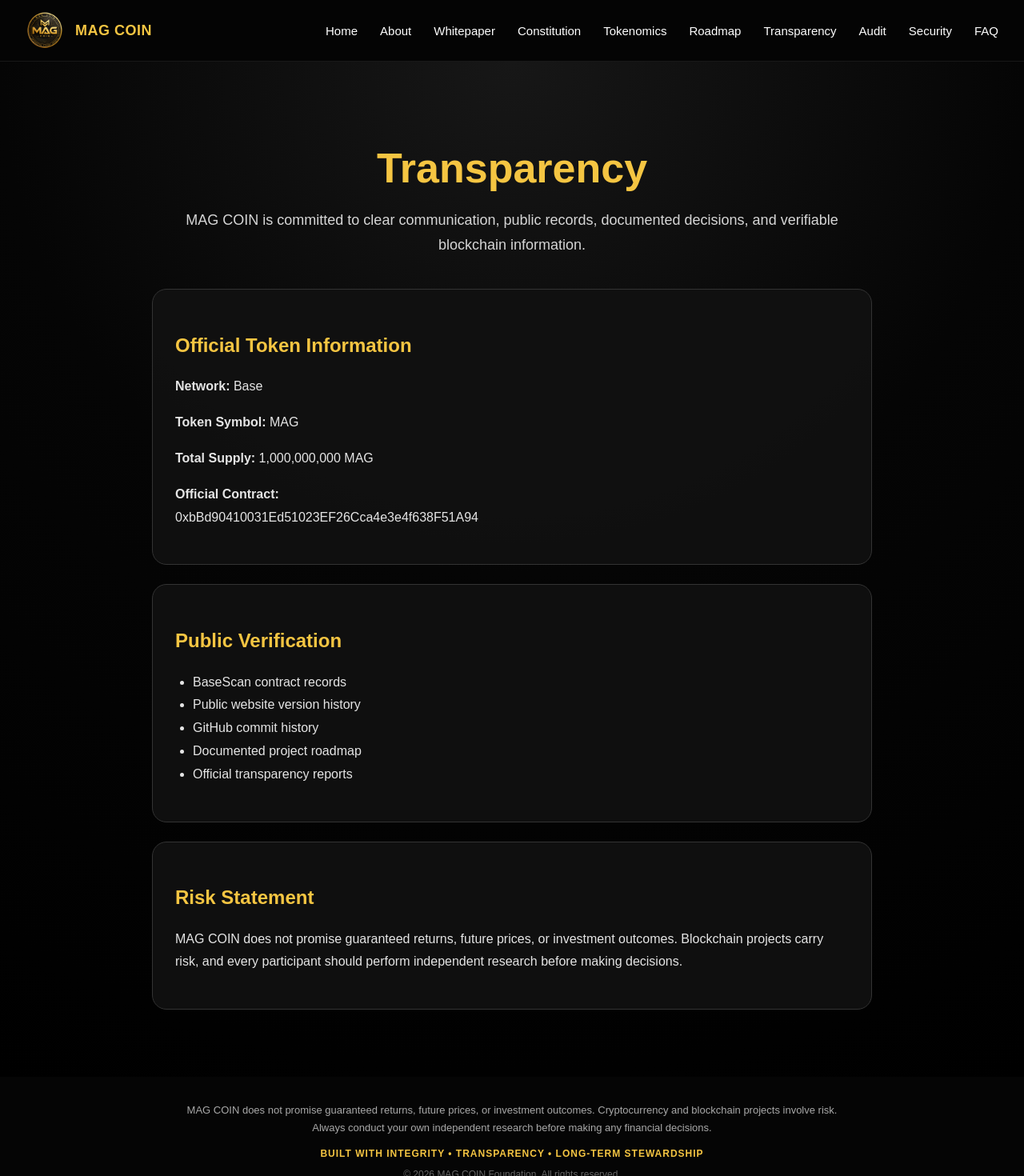
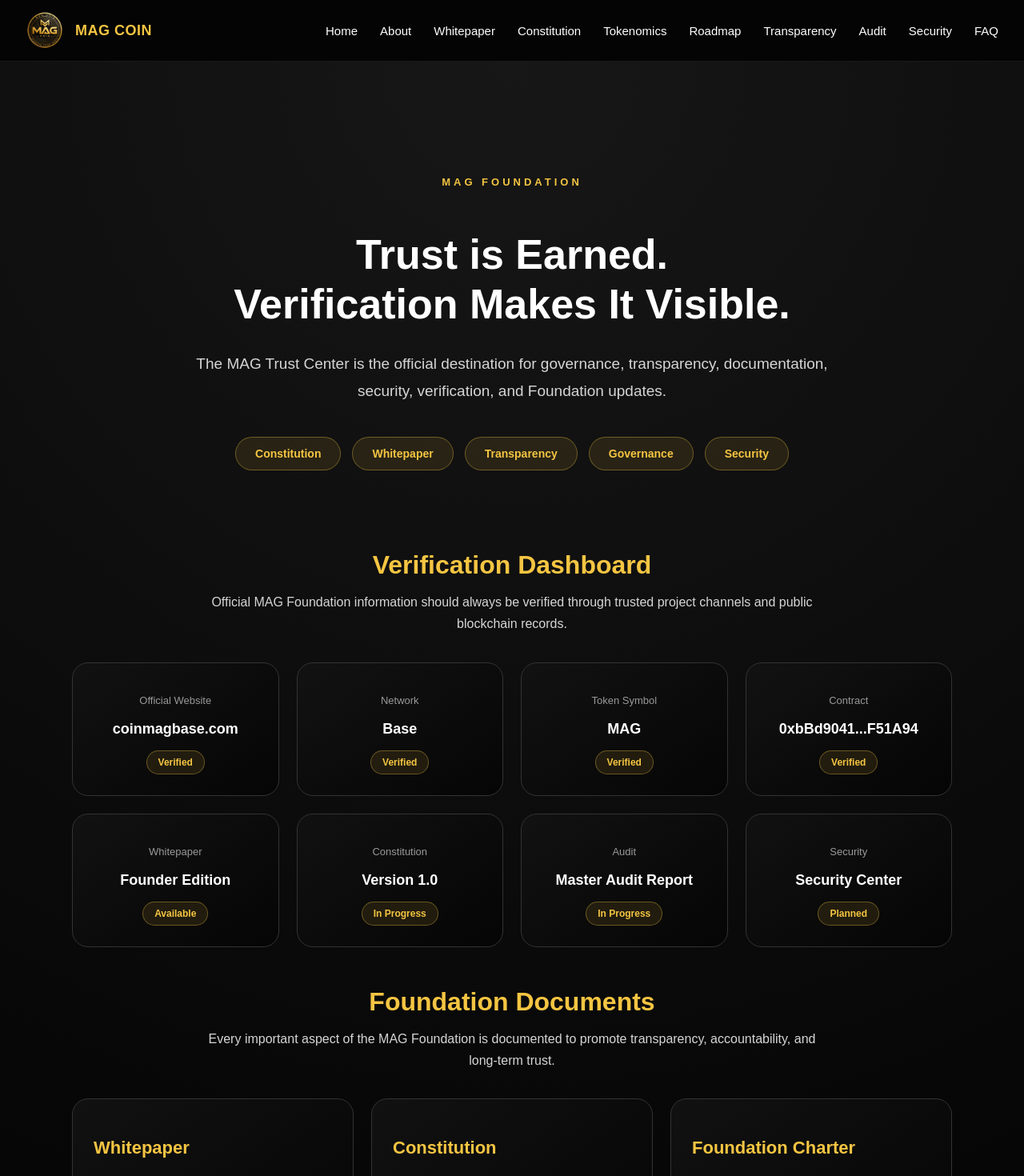
Before and after one commit to MAGZOWN/mag-coin-website, a Next.js app: page /transparency in a window 1280 px wide. Shown: the top 1470 px of the page at 80% size. Built offline with nearby package versions, Linux system fonts and the light colour scheme.

Commit message:
Build MAG Trust Center page

```diff
--- a/app/transparency/page.tsx
+++ b/app/transparency/page.tsx
@@ -1,6 +1,15 @@
 import type { CSSProperties } from "react";
+
 import Navbar from "../components/Navbar";
 import Footer from "../components/Footer";
+
+import TrustCenterHero from "../components/TrustCenterHero";
+import VerificationDashboard from "../components/VerificationDashboard";
+import FoundationDocuments from "../components/FoundationDocuments";
+import SecurityCenter from "../components/SecurityCenter";
+import TransparencyTimeline from "../components/TransparencyTimeline";
+import OfficialLinks from "../components/OfficialLinks";
+import FoundationUpdates from "../components/FoundationUpdates";
 
 export default function Transparency() {
   return (
@@ -9,49 +18,19 @@ export default function Transparency() {
 
       <main style={styles.main}>
         <section style={styles.container}>
-          <h1 style={styles.title}>Transparency</h1>
+          <TrustCenterHero />
 
-          <p style={styles.lead}>
-            MAG COIN is committed to clear communication, public records,
-            documented decisions, and verifiable blockchain information.
-          </p>
+          <VerificationDashboard />
 
-          <div style={styles.card}>
-            <h2 style={styles.heading}>Official Token Information</h2>
+          <FoundationDocuments />
 
-            <p><strong>Network:</strong> Base</p>
-            <p><strong>Token Symbol:</strong> MAG</p>
-            <p><strong>Total Supply:</strong> 1,000,000,000 MAG</p>
+          <SecurityCenter />
 
-            <p style={styles.contract}>
-              <strong>Official Contract:</strong>
-              <br />
-              0xbBd90410031Ed51023EF26Cca4e3e4f638F51A94
-            </p>
-          </div>
+          <TransparencyTimeline />
 
-          <div style={styles.card}>
-            <h2 style={styles.heading}>Public Verification</h2>
+          <OfficialLinks />
 
-            <ul style={styles.list}>
-              <li>BaseScan contract records</li>
-              <li>Public website version history</li>
-              <li>GitHub commit history</li>
-              <li>Documented project roadmap</li>
-              <li>Official transparency reports</li>
-            </ul>
-          </div>
-
-          <div style={styles.card}>
-            <h2 style={styles.heading}>Risk Statement</h2>
-
-            <p>
-              MAG COIN does not promise guaranteed returns, future prices, or
-              investment outcomes. Blockchain projects carry risk, and every
-              participant should perform independent research before making
-              decisions.
-            </p>
-          </div>
+          <FoundationUpdates />
         </section>
       </main>
 
@@ -66,51 +45,11 @@ const styles: Record<string, CSSProperties> = {
     background:
       "radial-gradient(circle at top, #171717 0%, #050505 45%, #000000 100%)",
     color: "#ffffff",
-    fontFamily: "Arial, sans-serif",
-    padding: "60px 24px",
+    padding: "60px 24px 0",
   },
 
   container: {
-    maxWidth: "900px",
+    maxWidth: "1100px",
     margin: "0 auto",
   },
-
-  title: {
-    color: "#f5c542",
-    fontSize: "52px",
-    textAlign: "center",
-    marginBottom: "20px",
-  },
-
-  lead: {
-    color: "#d6d6d6",
-    fontSize: "18px",
-    lineHeight: "1.7",
-    textAlign: "center",
-    marginBottom: "40px",
-  },
-
-  card: {
-    background: "rgba(17,17,17,0.92)",
-    border: "1px solid #333",
-    borderRadius: "18px",
-    padding: "28px",
-    marginBottom: "24px",
-    lineHeight: "1.8",
-    color: "#e5e5e5",
-  },
-
-  heading: {
-    color: "#f5c542",
-    marginBottom: "14px",
-  },
-
-  list: {
-    paddingLeft: "22px",
-    lineHeight: "1.8",
-  },
-
-  contract: {
-    wordBreak: "break-all",
-  },
 };
```
